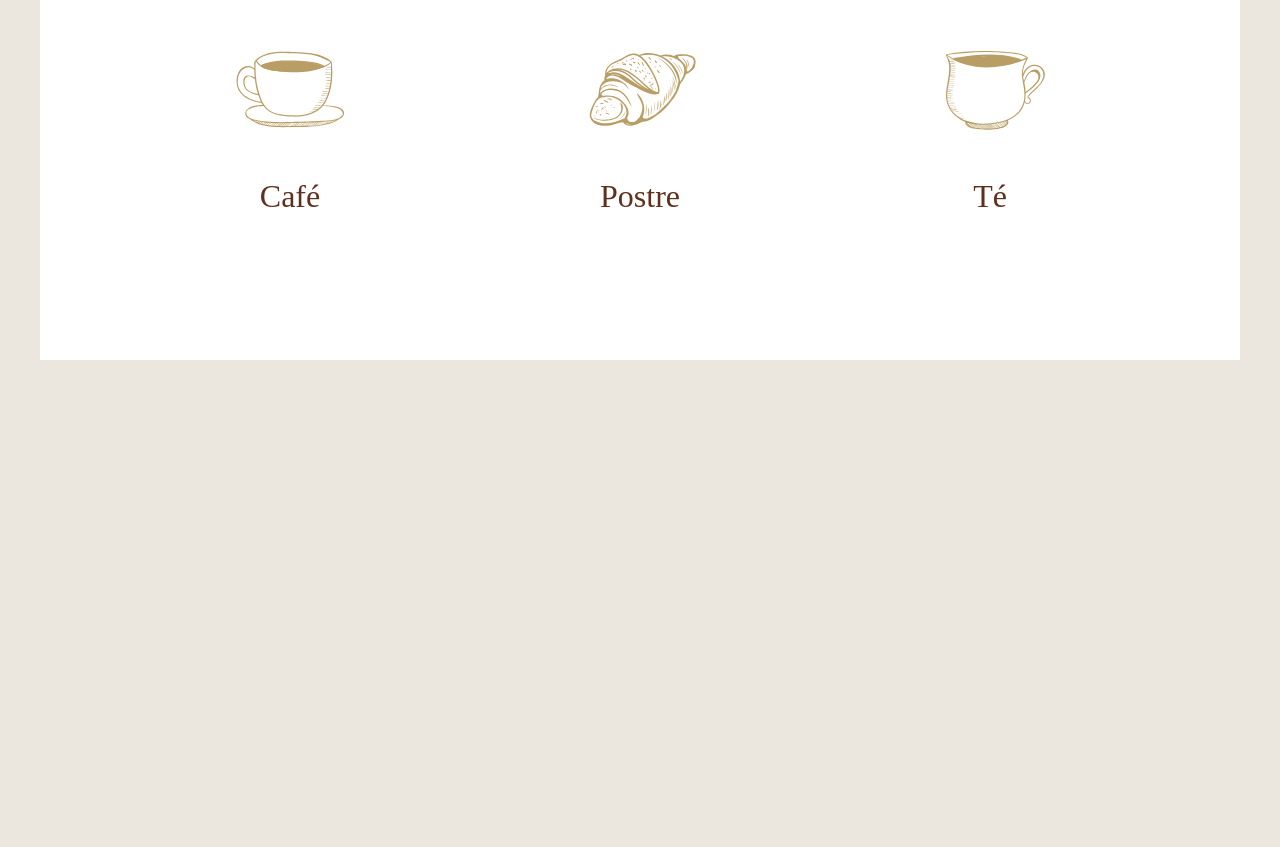
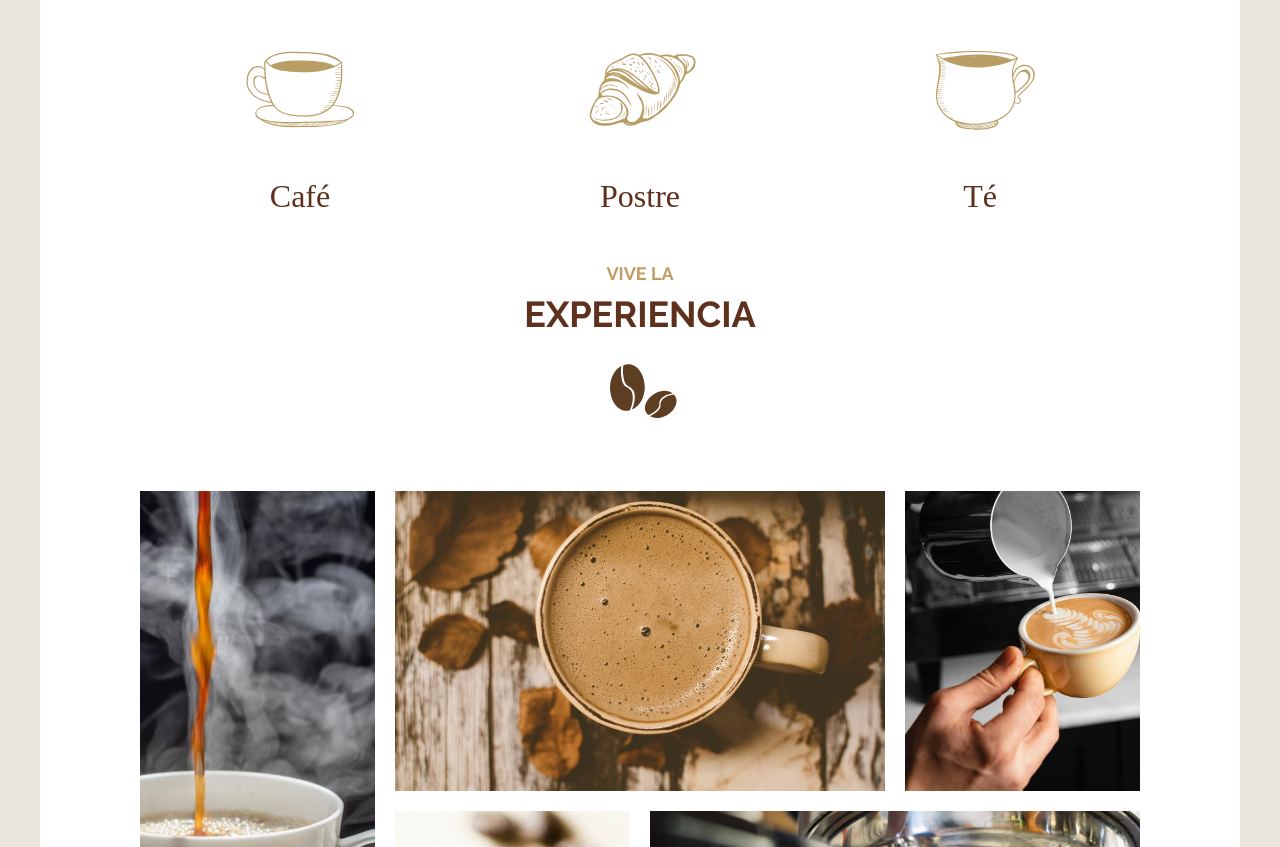
Before and after one commit to JorgeReyes02/Cafeteria-Website, a website: page index.html in a window 1280 px wide. Shown: the part 980-1827 px from the top of the page. Before the commit the page ends 1340 px from the top, so only its background shows below. Drawn offline with Linux system fonts and the light colour scheme; a web font is replaced by a local one.

Commit message:
galeria finalizada

```diff
--- a/index.html
+++ b/index.html
@@ -56,6 +56,42 @@
             </ul>
         </section>
 
+        <section class="experiencia">
+            <h2><span>Vive la</span> Experiencia</h2>
+
+            <div class="galeria">
+                <div class="imagen">
+                    <img src="build/img/galeria/galeria_01.jpg" alt="Galeria">
+                </div>
+                <div class="imagen">
+                    <img src="build/img/galeria/galeria_02.jpg" alt="Galeria">
+                </div>
+                <div class="imagen">
+                    <img src="build/img/galeria/galeria_03.jpg" alt="Galeria">
+                </div>
+                <div class="imagen">
+                    <img src="build/img/galeria/galeria_04.jpg" alt="Galeria">
+                </div>
+                <div class="imagen">
+                    <img src="build/img/galeria/galeria_05.jpg" alt="Galeria">
+                </div>
+                <div class="imagen">
+                    <img src="build/img/galeria/galeria_06.jpg" alt="Galeria">
+                </div>
+                <div class="imagen">
+                    <img src="build/img/galeria/galeria_07.jpg" alt="Galeria">
+                </div>
+                <div class="imagen">
+                    <img src="build/img/galeria/galeria_08.jpg" alt="Galeria">
+                </div>
+                <div class="imagen">
+                    <img src="build/img/galeria/galeria_09.jpg" alt="Galeria">
+                </div>
+                <div class="imagen">
+                    <img src="build/img/galeria/galeria_10.jpg" alt="Galeria">
+                </div>
+            </div>
+        </section>
         </main>
 </body>
 </html>
--- a/src/scss/base/_mixins.scss
+++ b/src/scss/base/_mixins.scss
@@ -21,5 +21,5 @@
 @mixin grid($columnas,$separacion) {
     display: grid;
     grid-template-columns: repeat($columnas,1fr);
-    column-gap: $separacion;
+    gap: $separacion;
 }
--- /dev/null
+++ b/src/scss/inicio/_galeria.scss
@@ -0,0 +1,88 @@
+@use 'base/mixins' as m;
+
+.galeria{
+    @include m.grid(2,2rem);
+
+    @include m.tablet {
+        @include m.grid(3,2rem);
+     }
+
+    @include m.desktop {
+        @include m.grid(4,2rem);
+     }
+
+    .imagen{
+        img{
+            height: 30rem;
+            width: 30rem;
+            object-fit: cover;
+        }
+        @include m.desktop {
+            &:nth-child(1){
+                grid-row: 1/3;
+                img{
+                    height: 62rem;
+                    object-position: center;
+                }
+            }
+            &:nth-child(2){
+                grid-column: 2/4;
+                img{
+                   width: 62rem;
+                }
+            }
+
+            &:nth-child(4){
+                grid-row: 2/4;
+                img{
+                    height: 62rem;
+                }
+            }
+
+            &:nth-child(5){
+                grid-column: 3/5;
+                img{
+                    width: 62rem;
+                }
+            }
+
+            &:nth-child(6){
+                grid-column: 3/5;
+
+                img{
+                    width: 62rem;
+                }
+
+            }
+
+            &:nth-child(7){
+                grid-row: 3/5;
+                img{
+                    height: 62rem;
+                }
+            }
+
+            &:nth-child(8){
+                grid-column: 2/5;
+                img{
+                    width: 94rem;
+                }
+            }
+
+            &:nth-child(9){
+                grid-column: 1/3;
+                img{
+                    width: 62rem;
+                }
+            }
+
+            &:nth-child(10){
+                grid-column: 3/5;
+                img{
+                    width: 62rem;
+                }
+            }
+         }
+
+    }
+}
--- a/src/scss/inicio/_iconos.scss
+++ b/src/scss/inicio/_iconos.scss
@@ -5,7 +5,7 @@
     margin-top: 5rem;
     .listado-iconos{
         @include m.tablet {
-            @include m.grid(3,5rem)
+            @include m.grid(3,2rem)
          }
         li{
             img{
--- a/src/scss/inicio/_index.scss
+++ b/src/scss/inicio/_index.scss
@@ -1,2 +1,3 @@
 @forward 'contenido';
 @forward 'iconos';
+@forward 'galeria';
```
Also changed, not shown: build/css/app.css.
